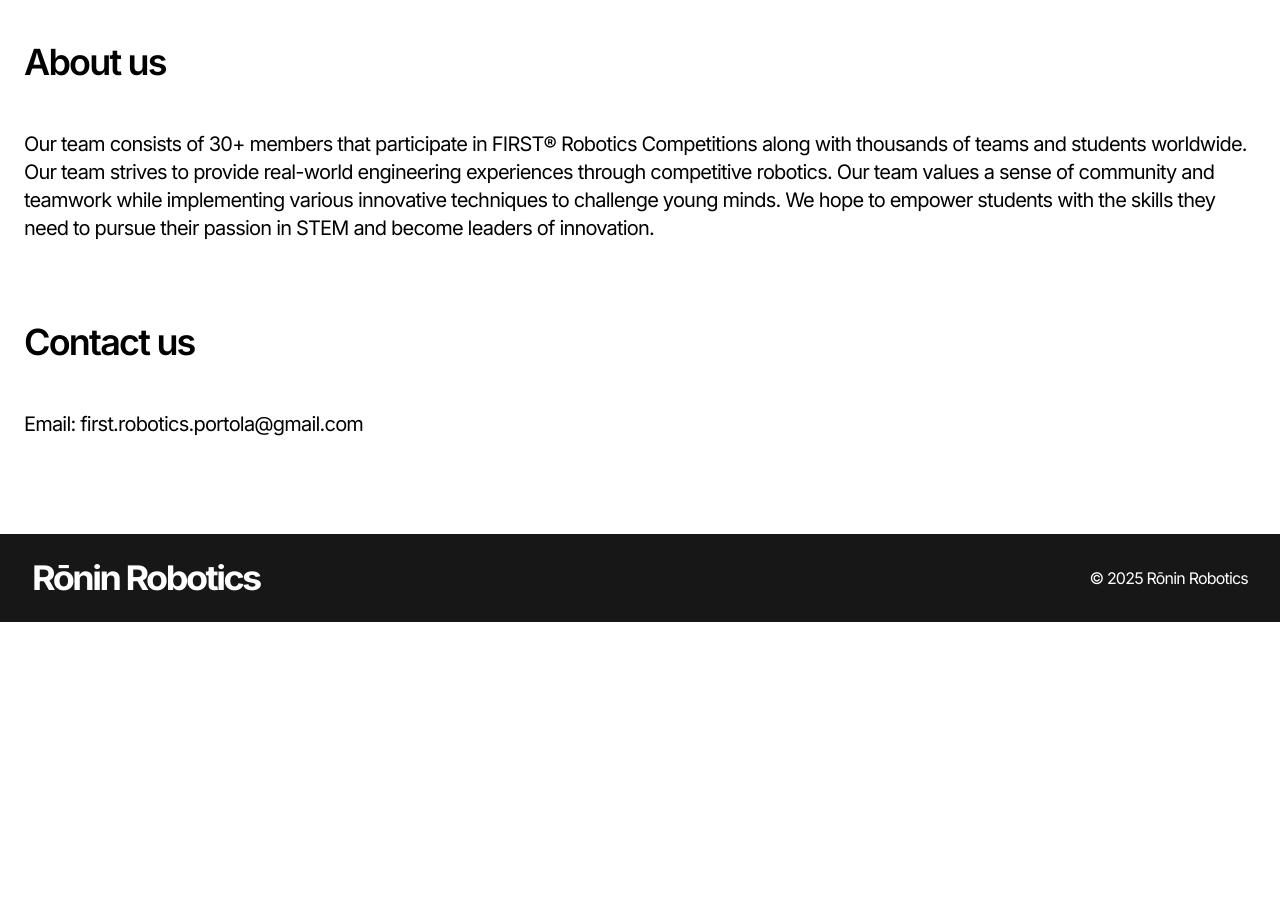
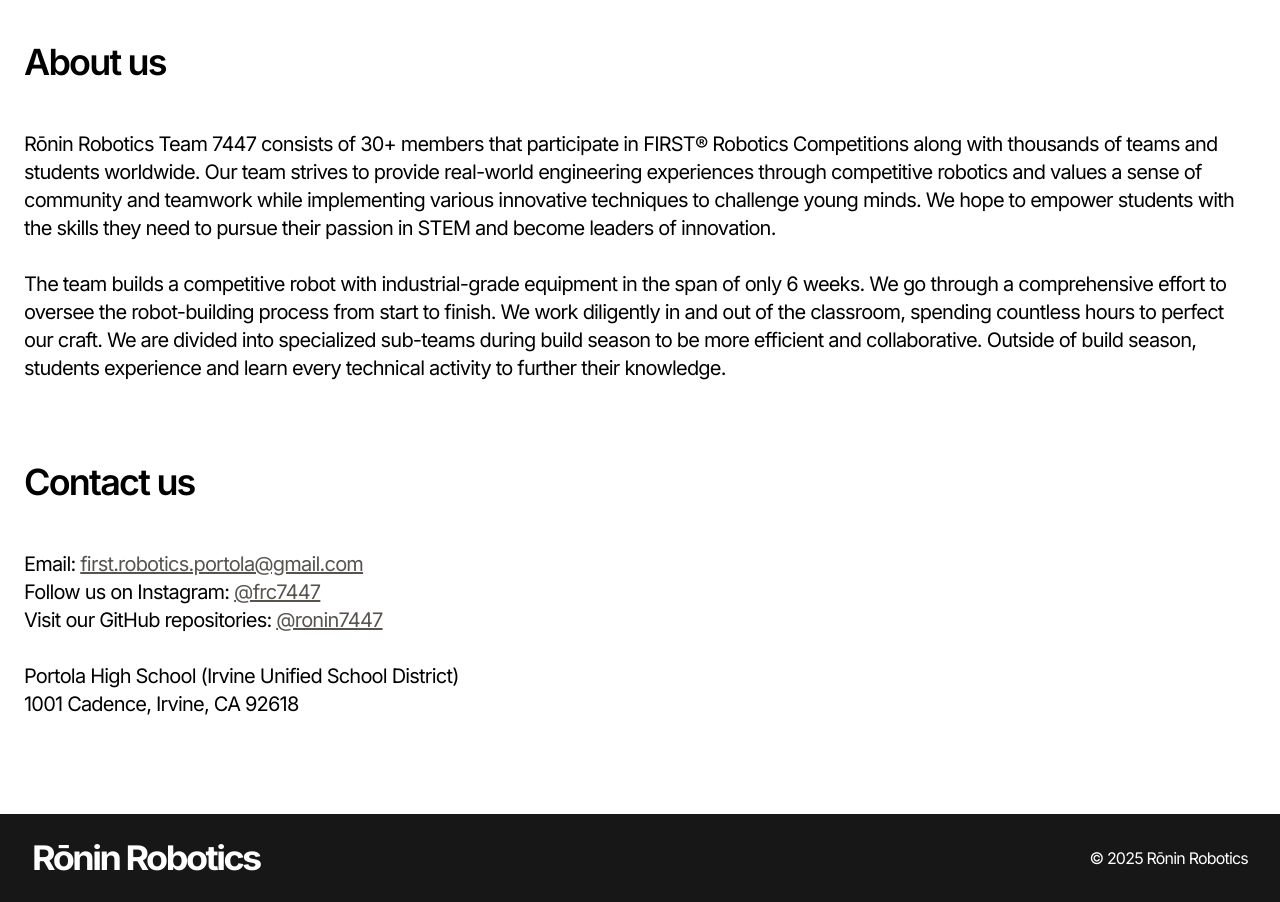
Before and after one commit to ronin7447/website, a Next.js app: page / in a window 1280 px wide. Shown: the part 620-1522 px from the top of the page. Before the commit the page ends 1242 px from the top, so only its background shows below. Built offline with nearby package versions, Linux system fonts and the light colour scheme.

Commit message:
feat: add new page for 2025 robot

```diff
--- a/app/components/BotIntroCard.tsx
+++ b/app/components/BotIntroCard.tsx
@@ -6,7 +6,8 @@
 export default function BotIntroCard() {
     return (
         <div className="max-w-screen-xl sm:px-6 mt-16 mb-18 md:mb-18 mx-auto ui-content">
-        <h1 className="text-3xl sm:text-4xl font-semibold tracking-tighter px-6 sm:px-0 mb-8 md:mb-12">Our robot for 2025 season</h1>
+        <h1 className="text-3xl sm:text-4xl font-semibold tracking-tighter px-6 sm:px-0 opacity-80 text-blue-600 dark:text-blue-400">&apos;25 REEFSCAPE</h1>
+        <h1 className="text-3xl sm:text-4xl font-semibold tracking-tighter px-6 sm:px-0 mb-8 ">Our Robot for the 2025 Season.</h1>
         <p className="text-xl px-6 sm:px-0 mb-8">
           Learn more about our robot for the 2025 season <Link className="a-link" href="https://www.firstinspires.org/robotics/frc/game-and-season">REEFSCAPE<sup>SM</sup> presented by Haas</Link>: Taketsune.
           <br/><br/>The page is under construction.
@@ -36,7 +37,7 @@
           <div className="ui-intro-card">
               <h2 className="text-3xl font-semibold tracking-tighter">More highlights of <span className="whitespace-nowrap">Taketsune</span></h2>
               <div className="w-full bg-gray-300 dark:bg-gray-800 h-[263px] rounded-xl mt-6"></div>
-              <p className="mt-6 text-lg"><Link className="a-link" href="/robot">Learn more information and highlights about our new robot for the 2025 season.</Link></p>
+              <p className="mt-6 text-lg"><Link className="a-link" href="/robot/reefscape">Learn more information and highlights about our new robot for the 2025 season.</Link></p>
           </div>
       </div>
 
--- a/app/page.tsx
+++ b/app/page.tsx
@@ -1,6 +1,7 @@
 import Image from "next/image";
 // import Link from "next/link";
 import bannerImg from "@/public/67A02062-Enhanced-NR.jpg"
+import Link from "next/link";
 
 export default async function Home() {
   // const str = await fetchString();
@@ -42,14 +43,21 @@
     <div className="max-w-screen-xl sm:px-6 mb-10 md:mb-20 mx-auto">
       <h1 className="text-3xl sm:text-4xl font-semibold tracking-tighter px-6 sm:px-0 mb-8 md:mb-12">About us</h1>
       <p className="text-xl px-6 sm:px-0">
-      Our team consists of 30+ members that participate in FIRST® Robotics Competitions along with thousands of teams and students worldwide. Our team strives to provide real-world engineering experiences through competitive robotics. Our team values a sense of community and teamwork while implementing various innovative techniques to challenge young minds. We hope to empower students with the skills they need to pursue their passion in STEM and become leaders of innovation.
+      Rōnin Robotics Team 7447 consists of 30+ members that participate in FIRST® Robotics Competitions along with thousands of teams and students worldwide. Our team strives to provide real-world engineering experiences through competitive robotics and values a sense of community and teamwork while implementing various innovative techniques to challenge young minds. We hope to empower students with the skills they need to pursue their passion in STEM and become leaders of innovation.
+       <br/><br/>
+       The team builds a competitive robot with industrial-grade equipment in the span of only 6 weeks. We go through a comprehensive effort to oversee the robot-building process from start to finish. We work diligently in and out of the classroom, spending countless hours to perfect our craft. We are divided into specialized sub-teams during build season to be more efficient and collaborative. Outside of build season, students experience and learn every technical activity to further their knowledge.
+
 
       </p>
       </div>
       <div className="max-w-screen-xl sm:px-6 mt-16 mb-24 mx-auto">
       <h1 className="text-3xl sm:text-4xl font-semibold tracking-tighter px-6 sm:px-0 mb-8 md:mb-12">Contact us</h1>
-      <p className="text-xl px-6 sm:px-0">
-        Email: first.robotics.portola@gmail.com
+      <p className="text-xl px-6 sm:px-0 ui-content">
+        Email: <Link href="mailto:first.robotics.portola@gmail.com" className="a-link">first.robotics.portola@gmail.com</Link><br/>
+        Follow us on Instagram: <Link href="https://www.instagram.com/frc7447/" className="a-link">@frc7447</Link><br/>
+        Visit our GitHub repositories: <Link href="https://github.com/ronin7447" className="a-link">@ronin7447</Link><br/><br/>
+        Portola High School (Irvine Unified School District)<br/>
+        1001 Cadence, Irvine, CA 92618
       </p>
       </div>
 
```
